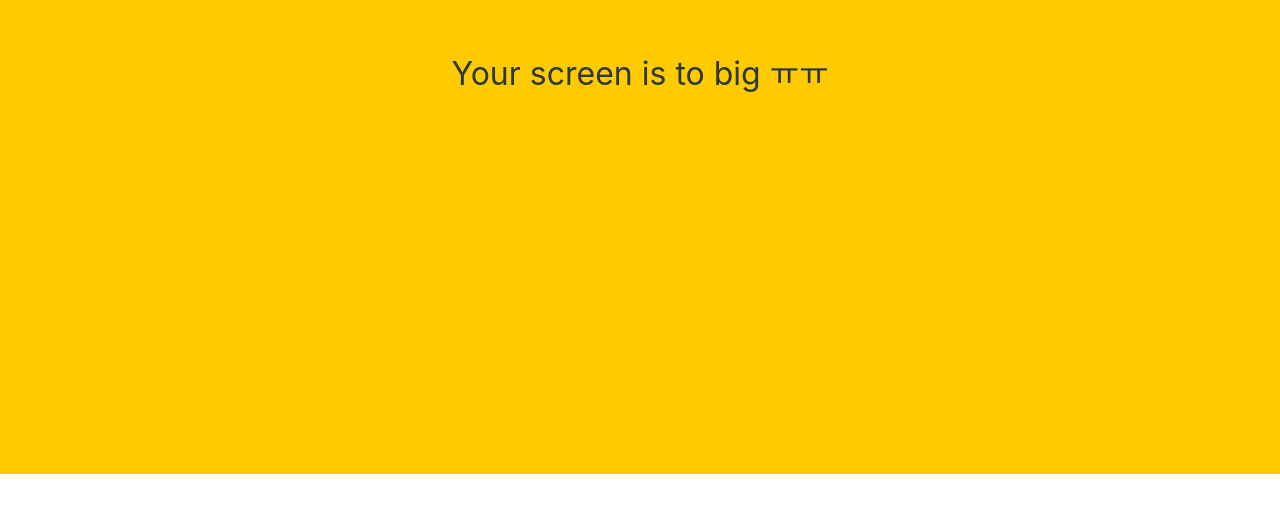
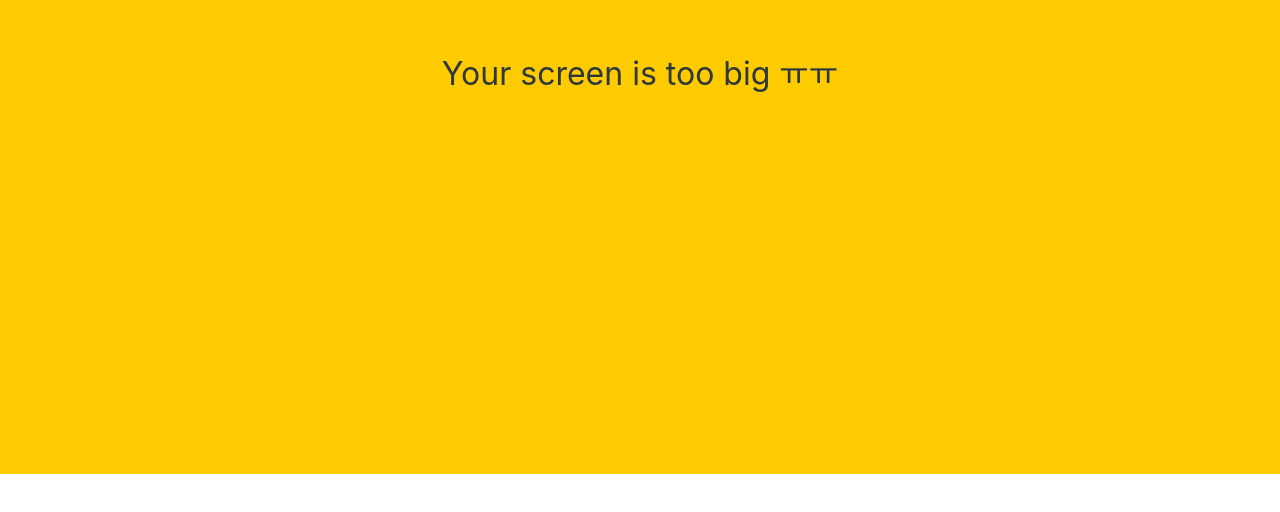
Before and after one commit to myj4513/kokoa_clone-2021, a plain HTML site: page friends.html in a window 1280 px wide. Shown: the part 326-838 px from the top of the page. Drawn offline with Linux system fonts and the light colour scheme.

Commit message:
to -> too

```diff
--- a/friends.html
+++ b/friends.html
@@ -105,7 +105,7 @@
       <i class="fas fa-comment"></i>
     </div>
 
-    <div id="no-mobile"><span>Your screen is to big ㅠㅠ</span></div>
+    <div id="no-mobile"><span>Your screen is too big ㅠㅠ</span></div>
 
     <script
       src="https://kit.fontawesome.com/6478f529f2.js"
```
